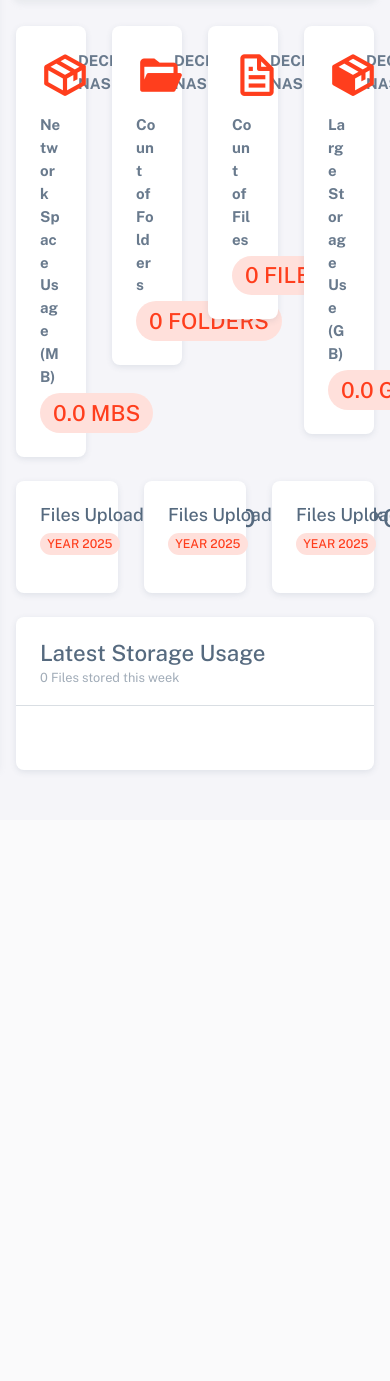
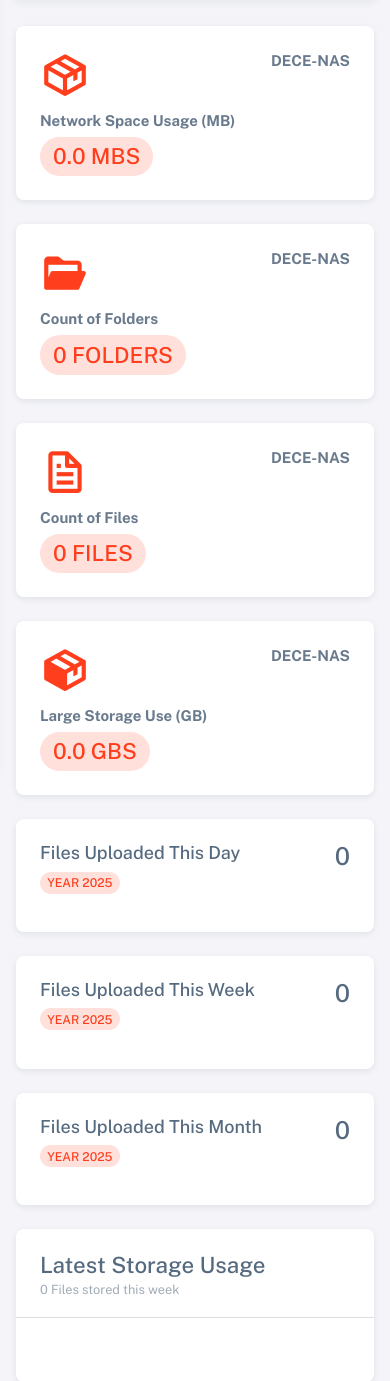
Before and after one commit to DECENAS/dece-nas, a Django app: page /f_dashboard/ in a window 390 px wide; the page is wider, and only the part inside the window is pictured. Shown: the part 74-1455 px from the top of that part. Before the commit the page ends 848 px from the top of that part, so only its background shows below. Run offline with Django 5.2, Linux system fonts and the light colour scheme; some libraries are stand-ins or nearby versions.

Commit message:
some more fixes

```diff
--- a/cbfileapp/templates/faculty/index.html
+++ b/cbfileapp/templates/faculty/index.html
@@ -67,14 +67,14 @@
             <!-- Content -->
 
             <div class="container-xxl flex-grow-1 container-p-y">
-              <div class="row">
+                  <div class="row">
 
                 <!-- Total Revenue -->
 
                 <!--/ Total Revenue -->
                 <div class="col-12 col-md-8 col-lg-12 order-3 order-md-2">
                   <div class="row">
-                    <div class="col-3 mb-4">
+                    <div class="col-md-3 mb-4">
                       <div class="card">
                         <div class="card-body">
                           <div class="card-title d-flex align-items-start justify-content-between">
@@ -88,7 +88,7 @@
                         </div>
                       </div>
                     </div>
-                    <div class="col-3 mb-4">
+                    <div class="col-md-3 mb-4">
                       <div class="card">
                         <div class="card-body">
                           <div class="card-title d-flex align-items-start justify-content-between">
@@ -102,7 +102,7 @@
                         </div>
                       </div>
                     </div>
-                    <div class="col-3 mb-4">
+                    <div class="col-md-3 mb-4">
                       <div class="card">
                         <div class="card-body">
                           <div class="card-title d-flex align-items-start justify-content-between">
@@ -116,7 +116,7 @@
                         </div>
                       </div>
                     </div>
-                    <div class="col-3 mb-4">
+                    <div class="col-md-3 mb-4">
                       <div class="card">
                         <div class="card-body">
                           <div class="card-title d-flex align-items-start justify-content-between">
@@ -134,7 +134,7 @@
                     <!-- </div>
     <div class="row"> -->
 
-    <div class="col-4 mb-4">
+    <div class="col-md-4  mb-4">
       <div class="card">
         <div class="card-body">
           <div class="d-flex justify-content-between flex-sm-row flex-column gap-3">
@@ -151,7 +151,7 @@
         </div>
       </div>
     </div>
-                    <div class="col-4 mb-4">
+                    <div class="col-md-4  mb-4">
                       <div class="card">
                         <div class="card-body">
                           <div class="d-flex justify-content-between flex-sm-row flex-column gap-3">
@@ -170,7 +170,7 @@
                         </div>
                       </div>
                     </div>
-                    <div class="col-4 mb-4">
+                    <div class="col-md-4  mb-4">
                       <div class="card">
                         <div class="card-body">
                           <div class="d-flex justify-content-between flex-sm-row flex-column gap-3">
--- a/cbfileapp/views.py
+++ b/cbfileapp/views.py
@@ -11,6 +11,7 @@ from django.urls import reverse  # URL handling
 from django.core.mail import send_mail  # Sending emails
 from django.utils.timezone import now  # Handling timezone-aware datetime
 from django.utils.crypto import get_random_string  # Generating secure random strings
+from django.http import Http404
 
 import os
 from django.conf import settings
@@ -1123,6 +1124,8 @@ def serve_file(request, filename):
         content_type = "image/jpeg"  # Generic image type
     elif filename.endswith(VIDEO_EXTENSIONS):
         content_type = "video/mp4"  # Generic video type
+    elif filename.endswith(TEXT_EXTENSION):
+        content_type = "text/plain"  # Generic video type
     else:
         raise Http404("Unsupported file type")
 
```
Also changed, not shown: cbfileapp/templates/admin_p/index.html (+8 -8 lines), cbfileapp/templates/student/index.html (+8 -8 lines).
